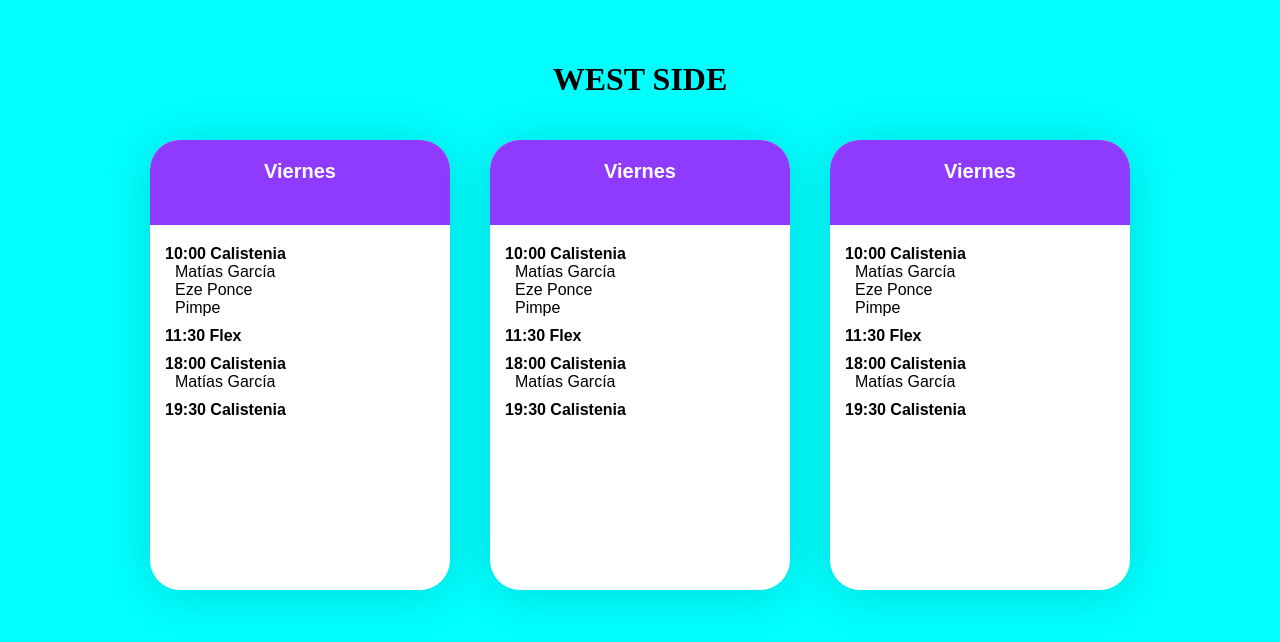
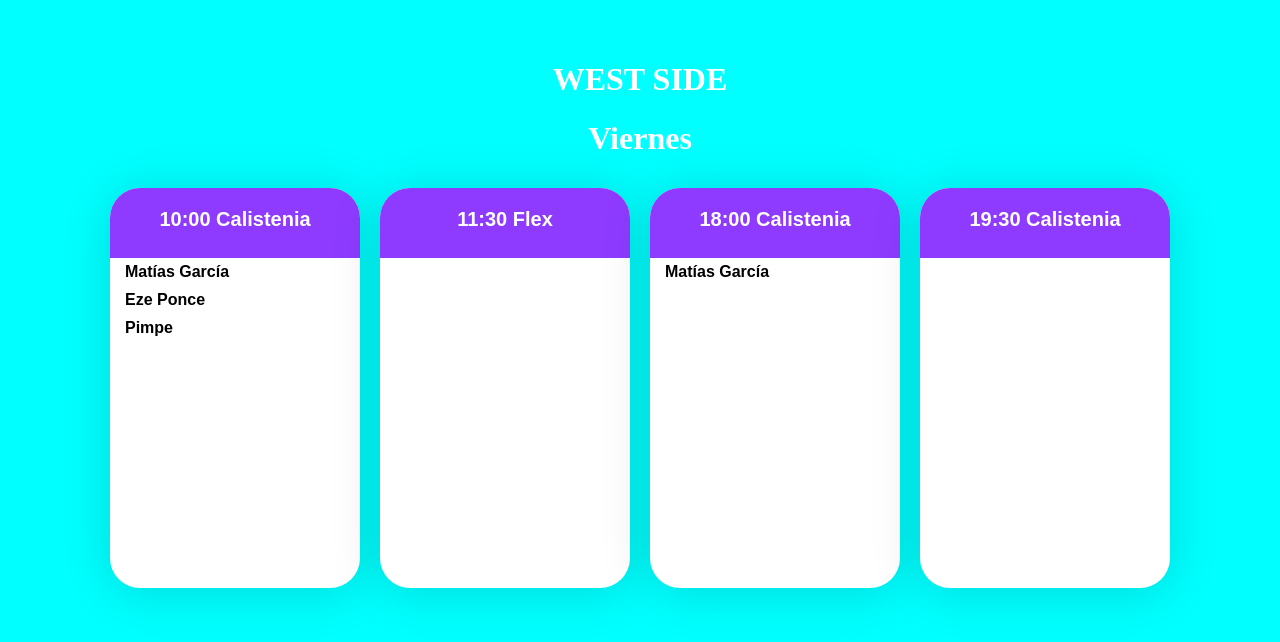
Before and after one commit to matingb/WestSide, an Angular app: page / in a window 1280 px wide. Shown: the top 642 px of the page. Built offline with nearby package versions, Linux system fonts and the light colour scheme.

Commit message:
muestra clases en vez de dias

```diff
--- a/src/app/app.component.html
+++ b/src/app/app.component.html
@@ -1,6 +1,7 @@
 <h1 class="titulo">WEST SIDE</h1>
-<div class="dias-container">
-  <app-dia></app-dia>
-  <app-dia></app-dia>
-  <app-dia></app-dia>
+<h1 class="titulo">
+  {{ getDiaDeSemana() }}
+</h1>
+<div class="clases-container">
+  <gym-class-details *ngFor="let clase of clases" [clase]="clase"></gym-class-details>
 </div>
--- a/src/app/app.component.scss
+++ b/src/app/app.component.scss
@@ -1,12 +1,13 @@
 .titulo {
+    color: #FFF;
     text-align: center;
 }
 
-.dias-container {
+.clases-container {
     display: flex;
     justify-content: center;
 
-    app-dia {
-        padding: 20px;
+    gym-class-details {
+        margin: 10px;
     }
 }
--- a/src/app/app.component.ts
+++ b/src/app/app.component.ts
@@ -1,4 +1,5 @@
 import { Component } from '@angular/core';
+import { Clase } from './models/clases.model';
 
 @Component({
   selector: 'app-root',
@@ -6,4 +7,16 @@ import { Component } from '@angular/core';
   styleUrls: ['./app.component.scss']
 })
 export class AppComponent {
+
+  private dias: string[] = ["Lunes", "Martes", "Miércoles", "Jueves", "Viernes", "Sábado", "Domingo"];
+  public clases: Array<Clase> = [
+    new Clase( "10:00", "Calistenia", ["Matías García", "Eze Ponce", "Pimpe"]),
+    new Clase( "11:30", "Flex", []),
+    new Clase( "18:00", "Calistenia", ["Matías García"]),
+    new Clase( "19:30", "Calistenia", []),
+  ]
+
+  public getDiaDeSemana(): string {
+    return this.dias[new Date(Date.now()).getDay() -1];
+  }
 }
--- a/src/app/app.module.ts
+++ b/src/app/app.module.ts
@@ -3,12 +3,12 @@ import { BrowserModule } from '@angular/platform-browser';
 
 import { AppRoutingModule } from './app-routing.module';
 import { AppComponent } from './app.component';
-import { DiaComponent } from './components/dia/dia.component';
+import { ClassDetailsComponent } from './components/class-details/class-details.component';
 
 @NgModule({
   declarations: [
     AppComponent,
-    DiaComponent
+    ClassDetailsComponent
   ],
   imports: [
     BrowserModule,
--- /dev/null
+++ b/src/app/components/class-details/class-details.component.html
@@ -0,0 +1,7 @@
+<div class="container">
+  <div class="header">
+    <span>{{ clase.horario }}</span>
+    <span> {{ clase.tipo }}</span>
+  </div>
+  <div *ngFor="let alumno of clase.alumnos" class="alumno">{{ alumno }}</div>
+</div>
--- a/src/app/components/dia/dia.component.scss
+++ b/src/app/components/class-details/class-details.component.scss
@@ -1,6 +1,6 @@
 .container {
-    width: 300px;
-    min-height: 450px;
+    width: 250px;
+    min-height: 400px;
     background-color: #fff;
     border-radius: 30px;
     overflow: hidden;
@@ -8,7 +8,7 @@
     font-family: sans-serif;
 
     .header {
-        height: 45px;
+        height: 30px;
         background-color: #8e3bff;
         color: #fff;
         padding: 20px;
@@ -17,18 +17,10 @@
         font-weight: bold;
     }
 
-    .horarios {
-        padding: 15px;
-
-        .horario {
-            padding: 5px 0px;
-            font-weight: bold;
-
-            .alumno {
-                padding: 0px 10px;
-                font-weight: 400;
-            }
-        }
+    .alumno {
+        padding: 5px 15px;
+        font-weight: 400;
+        font-weight: bold;
     }
 
 }
--- /dev/null
+++ b/src/app/components/class-details/class-details.component.ts
@@ -0,0 +1,14 @@
+import { Component, Input } from '@angular/core';
+import { Clase } from 'src/app/models/clases.model';
+
+@Component({
+  selector: 'gym-class-details',
+  templateUrl: './class-details.component.html',
+  styleUrls: ['./class-details.component.scss']
+})
+export class ClassDetailsComponent {
+
+  @Input()
+  clase!: Clase;
+
+}
--- a/src/app/components/dia/dia.component.html
+++ /dev/null
@@ -1,12 +0,0 @@
-<div class="container">
-    <div class="header">
-      {{ getDiaDeSemana() }}
-    </div>
-    <div class="horarios">
-      <div *ngFor="let clase of clases" class="horario">
-        <span>{{ clase.horario }}</span>
-        <span> {{ clase.tipo }}</span>
-        <div *ngFor="let alumno of clase.alumnos" class="alumno">{{ alumno }}</div>
-      </div>
-    </div>
-  </div>
--- a/src/app/components/dia/dia.component.ts
+++ /dev/null
@@ -1,23 +0,0 @@
-import { Component } from '@angular/core';
-import { Clase } from 'src/app/models/clases.model';
-
-@Component({
-  selector: 'app-dia',
-  templateUrl: './dia.component.html',
-  styleUrls: ['./dia.component.scss']
-})
-export class DiaComponent {
-
-  private dias: string[] = ["Lunes", "Martes", "Miércoles", "Jueves", "Viernes", "Sábado", "Domingo"];
-  public clases: Array<Clase> = [
-    new Clase( "10:00", "Calistenia", ["Matías García", "Eze Ponce", "Pimpe"]),
-    new Clase( "11:30", "Flex", []),
-    new Clase( "18:00", "Calistenia", ["Matías García"]),
-    new Clase( "19:30", "Calistenia", []),
-  ]
-
-  public getDiaDeSemana(): string {
-    return this.dias[new Date(Date.now()).getDay() -1];
-  }
-
-}
```
Also changed, not shown: 1 other file (tests, documents, lock files or other folders).
